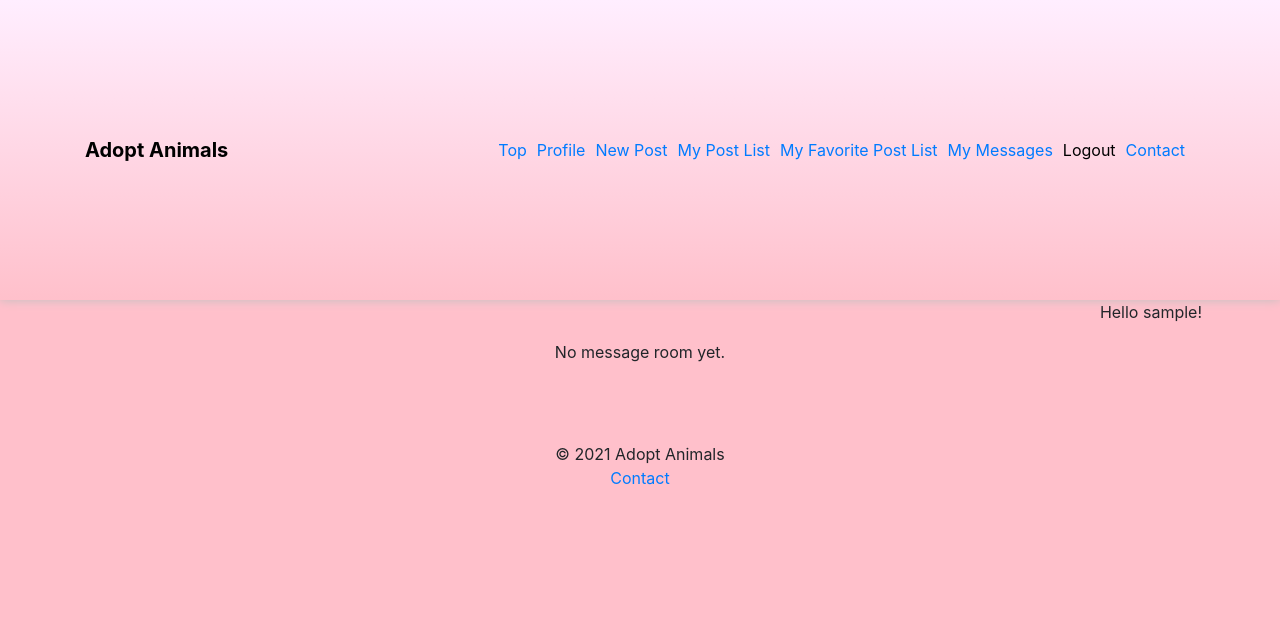
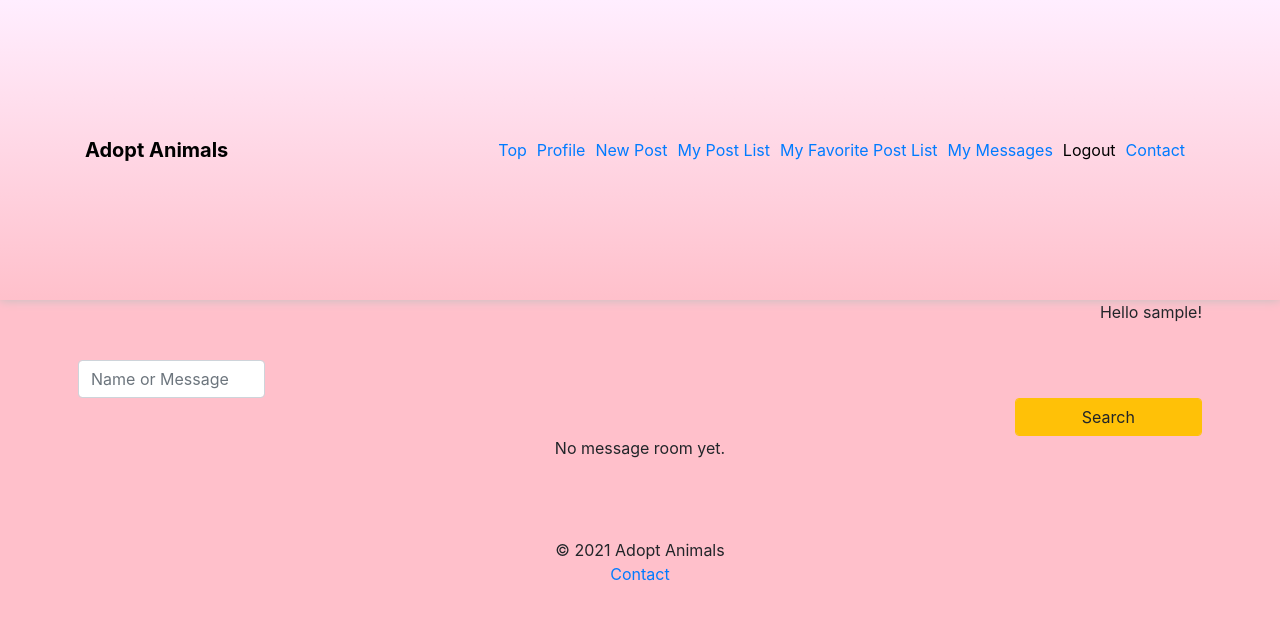
Before and after one commit to toma1031/adoptanimals, a Django app: page /message_room_list/ in a window 1280 px wide. Shown: the top 620 px of the page. Run offline with Django 3.2, Linux system fonts and the light colour scheme; the visitor is signed in with stand-in values (Sample User, id 1); data that the repository does not hold is empty; some libraries are stand-ins or nearby versions.

Commit message:
implement "serch function" on my_messages.html

```diff
--- a/accounts/templates/accounts/password_reset_confirm.html
+++ b/accounts/templates/accounts/password_reset_confirm.html
@@ -1,5 +1,6 @@
 {% extends "base.html" %}
 {% block main %}
+<div class="w-100 text-center ml-2 mr-2 each_page_top">
     <form action="" method="POST" class="form-control">
         {{ form.non_field_errors }}
         {% for field in form %}
@@ -12,4 +13,6 @@
         {% csrf_token %}
         <button type="submit" class="btn btn-primary btn-lg">Submit</button>
     </form>
+</div>
+
 {% endblock %}
--- a/accounts/templates/accounts/password_reset_done.html
+++ b/accounts/templates/accounts/password_reset_done.html
@@ -1,6 +1,6 @@
 {% extends "base.html" %}
 {% block main %}
-<p>
+<p class="w-100 text-center ml-2 mr-2 each_page_top">
   Sent an email to reset your password. <br>
   Please reset from the link in the email.
 </p>
--- a/accounts/templates/accounts/password_reset_form.html
+++ b/accounts/templates/accounts/password_reset_form.html
@@ -1,7 +1,7 @@
 {% extends "base.html" %}
 {% block main %}
-<h2>Please type your email below.</h2>
-<form action="" method="POST">
+<h2 class="w-100 text-center ml-2 mr-2 each_page_top">Please type your email below.</h2>
+<form action="" method="POST" class="w-100 text-center ml-2 mr-2 each_page_top">
     {{ form.non_field_errors }}
     {% for field in form %}
     <div class="form-group">
--- a/accounts/templates/accounts/signup.html
+++ b/accounts/templates/accounts/signup.html
@@ -68,10 +68,10 @@
   </form>
 <div>
   <h2 class="socail_medias_signup">Socail media Signup</h2>
-  <a href="{% url 'social:begin' 'google-oauth2' %}" class="btn btn-primary socail_medias_signup_btn">Google Signup</a>
+  <a href="{% url 'social:begin' 'google-oauth2' %}" class="btn btn-success socail_medias_signup_btn">Google Signup</a>
 </div>
 <div>
-  <a href="/" class="btn btn-primary signup_page_home_btn">Home</a>
+  <a href="/" class="btn btn-primary signup_page_home_btn">Top</a>
 </div>
 
 </div>
--- a/adopt_animals/forms.py
+++ b/adopt_animals/forms.py
@@ -68,7 +68,7 @@ class PostForm(forms.ModelForm):
   story = forms.CharField(
         label='Story',
         required=True,
-        widget=forms.TextInput(attrs={
+        widget=forms.Textarea(attrs={
                 'class': 'form-control',
                 'placeholder': "Story",
         }),
--- a/adopt_animals/templates/adopt_animals/pets/my_messages.html
+++ b/adopt_animals/templates/adopt_animals/pets/my_messages.html
@@ -7,20 +7,54 @@
 {% if user.is_authenticated %}
 <p class="hello w-100 text-right ml-2 mr-2">Hello {{ user.get_username }}!</p>
 {% endif %}
+<!-- 検索機能 -->
+<!-- name="message"がViewのdef get_querysetの中の構文、
+search_text = self.request.GET.get('message')の
+messageを意味する -->
+<div class="form w-100 text-right ml-2 mr-2">
+    <form action="" method="get">
+      <input class="form-control col-md-2" name="message" value="{{ request.GET.query_zipcode }}" type="text" placeholder="Name or Message">
+      <button class="btn btn-warning form-control col-md-2" type="submit">Search</button>
+    </form>
+</div>
+
 {% if not message_room_list %}
 <p class="w-100 text-center ml-2 mr-2 each_page_to">No message room yet.</p>
 {% else %}
 <!-- 下記のmessage_room_listはViewのcontext_object_name = 'message_room_list'のmessage_room_listをさしている -->
 {% for message_room in message_room_list %}
-<div class="w-100 text-center ml-2 mr-2 each_page_to">
+<div class="w-100 text-center ml-2 mr-2 each_page_to card ">
     <!-- もしログインしているユーザーがAnimalsの投稿者であれば、inquiry_user（メッセージルーム作成者）の名前を表示させる -->
     {% if message_room.post.user == user %}
-        <p>Message room number {{ message_room.id }}</p>{{ message_room.post.user }} {{ message_room.inquiry_user.username }}
-        <a class="btn btn-primary" href="{% url 'adopt_animals:message_room' message_room.id %}" >Detail</a>
+    <!-- align-items-centerで上下中央寄せ -->
+    <div class="row align-items-center">
+        <div class="col-6">
+            <!-- <p>Room ID: {{ message_room.id }}</p> -->
+            <!-- <a class="btn btn-primary" href="{% url 'adopt_animals:message_room' message_room.id %}" >Detail</a> -->
+            <a href="{% url 'adopt_animals:message_room' message_room.id %}" class="messages">{{ message_room.get_last_message }}</a>
+            <p>{{ message_room.update_time }}</p>
+            <p>Inquiry user: {{ message_room.inquiry_user.username }}</p>
+        </div>
+        <div class="col-6 nopadding">
+            <img class="my_messages_photo" src="{{ message_room.post.photo.url }}">
+            <p>{{ message_room.post.name }}</p>
+        </div>
+    </div>
     {% else %}
     <!-- その他（ログインしているユーザーがAnimalsの投稿者でない場合は、Animalsの投稿者の名前を表示させる） -->
-        {{ message_room.id }} {{ message_room.post.user }} {{ message_room.inquiry_user.username }}
-        <a class="btn btn-primary" href="{% url 'adopt_animals:message_room' message_room.id %}" >Detail</a>
+    <div class="row align-items-center">
+        <div class="col-6">
+            <!-- <p>Room ID: {{ message_room.id }}</p> -->
+            <!-- <a class="btn btn-primary" href="{% url 'adopt_animals:message_room' message_room.id %}" >Detail</a> -->
+            <a href="{% url 'adopt_animals:message_room' message_room.id %}" class="messages">{{ message_room.get_last_message }}</a>
+            <p>{{ message_room.update_time }}</p>
+            <p>Pet owner: {{ message_room.post.user }}</p>
+        </div>
+        <div class="col-6">
+            <img class="my_messages_photo" src="{{ message_room.post.photo.url }}">
+            <p>{{ message_room.post.name }}</p>
+        </div>
+    </div>
     {% endif %}
 </div>
 {% endfor %}
--- a/adopt_animals/templates/adopt_animals/pets/post_update_form.html
+++ b/adopt_animals/templates/adopt_animals/pets/post_update_form.html
@@ -50,7 +50,7 @@
         {% if post.photo2 %}
         <label for="id_photo2" class="filelabel2">{{ form.photo2.value }}</label>
         {% else %}
-        <label for="id_photo2" class="filelabel2">{{ form.photo2.value }}</label>
+        <label for="id_photo2" class="filelabel2">Chose Photo 2</label>
         {% endif %}
         <div class="">{{ form.photo2|add_class:"fileinput2" }}</div>
       </div>
@@ -67,10 +67,10 @@
     </div>
     <div class="row justify-content-center">
       <div>
-        {% if post.photo5 %}
+        {% if post.photo4 %}
         <label for="id_photo4" class="filelabel4">{{ form.photo4.value }}</label>
         {% else %}
-        <label for="id_photo4" class="filelabel4">{{ form.photo4.value }}</label>
+        <label for="id_photo4" class="filelabel4">Chose Photo 4</label>
         {% endif %}
         <div class="">{{ form.photo4|add_class:"fileinput4" }}</div>
       </div>
--- a/adopt_animals/views.py
+++ b/adopt_animals/views.py
@@ -132,9 +132,6 @@ class PostDetailView(DetailView):
 
     # メッセージボタンクリックした後にdef post() に飛ぶ
     def post(self, request, **kwargs):
-      # ここ追記（もしユーザーがログインしていないユーザーだったらサインアップページへ飛ばす）
-      if not self.request.user:
-        return redirect('accounts:signup')
       # filter()で該当Postオブジェクトかつinquiry_user が登録されているMessageRoomオブジェクトがあるのかないのかをチェックする
       message_room = MessageRoom.objects.filter(post_id=self.kwargs['pk'], inquiry_user_id=self.request.user.id)
       # ログインしているユーザーと該当のPostオブジェクトが登録されているMessageRoomオブジェクトを検索
@@ -433,9 +430,31 @@ class MessageRoomListView(LoginRequiredMixin, ListView):
 # paginated_by = 8　を使っている時点で、オブジェクトをフィルターをかけてページに表示するには
 # get_context_data関数は使えず、get_queryset関数しか使えない
 
+# 検索機能
   def get_queryset(self):
+    # ログインしているユーザー(self.request.user)が質問者(inquiry_user)もしくはペット投稿者(post__user)というフィルタリングをかけて、
+    # MessageRoomを取得
+    # .distinct()は重複取得をふせぐ時に使用するので基本は絶対書くべき。その際はorder_byをつける。そうしないと、レコードに値がバラバラに入っていると正しく重複を削除してくれないので注意。.reverse()は逆にするという意味だが、今回の場合はupdate_timeが最新のものが通常は一番最後に表示されるところを一番最初に持ってきてくれる。
+    message_room_list = MessageRoom.objects.filter(Q(inquiry_user=self.request.user) | Q(post__user=self.request.user)).order_by('update_time').reverse().distinct()
+    # HTMLのname="message"がViewのdef get_querysetの中の構文、search_text = self.request.GET.get('message')の
+    # messageを意味する
+    search_text = self.request.GET.get('message')
+    if search_text:
+  # １番目のmassageはmassageモデル、１番目のmassageモデルのmassageフィールド、3番目はicontainsは入力された文字列。それを取得しobject_list変数に代入。つづけてユーザーネーム（inquiry_user（質問者）とpost__user（投稿者）のユーザーネーム）でも検索できるようにQ(inquiry_user__username__icontains=search_text)| Q(post__user__username__icontains=search_text)を追記
+      message_room_list = message_room_list.filter(Q(message__message__icontains=search_text) | Q(inquiry_user__username__icontains=search_text)
+      | Q(post__user__username__icontains=search_text))
+  # 最後に取得されたオブジェクトのリスト（message_roomのリスト）を返す
+      return message_room_list
+
+
+
     # フィールドを繋げて取得する時は、__で繋いでやる。post__user=はPostモデルの先にあるuserというフィールドを条件にかけてほしいという意味。ちなみに下記のコードはログインしているユーザー(self.request.user)が質問者(inquiry_user)もしくはペット投稿者(post__user)に該当するMessageRoomオブジェクトを取得し、リターンするという意味になる
     return MessageRoom.objects.filter(Q(inquiry_user=self.request.user) | Q(post__user=self.request.user)).order_by('update_time').reverse()
+
+
+
+
+
 
 # お問い合わせフォーム
 class ContactFormView(FormView):
--- a/templates/base.html
+++ b/templates/base.html
@@ -15,6 +15,7 @@
   <!-- 下記参照
   https://www.webdesignleaves.com/pr/plugins/swiper_js.html -->
   <link rel="stylesheet" href="{% static 'css/swiper.min.css' %}">
+
 
   {% block js %}
   {% endblock js %}
@@ -43,5 +44,6 @@
   https://www.webdesignleaves.com/pr/plugins/swiper_js.html -->
   <script src="{% static 'js/swiper.min.js' %}"></script>
 
+
 </body>
 </html>
```
Also changed, not shown: accounts/templates/accounts/password_change_done.html (+7 -4 lines), accounts/templates/accounts/password_reset_complete.html (+7 -4 lines), adopt_animals/models.py (+10 -0 lines), adopt_animals/static/css/main.css (+32 -0 lines), adopt_animals/templates/adopt_animals/pets/animals_post_form.html (+8 -8 lines), adopt_animals/templates/adopt_animals/pets/message_room.html (+14 -6 lines), adopt_animals/templates/adopt_animals/pets/post_detail.html (+8 -3 lines). Lines whose indentation alone changed are shown as unchanged.
